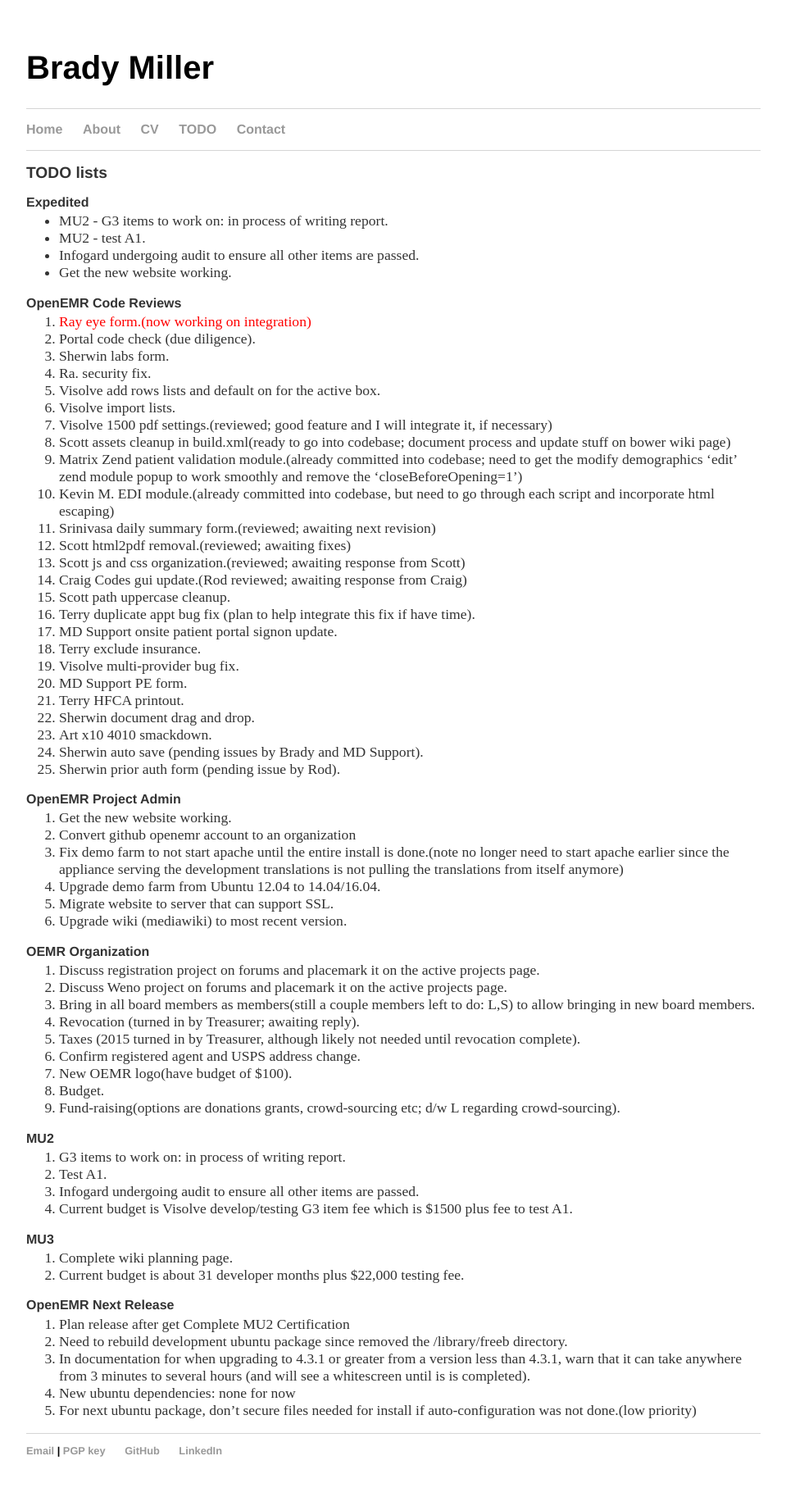
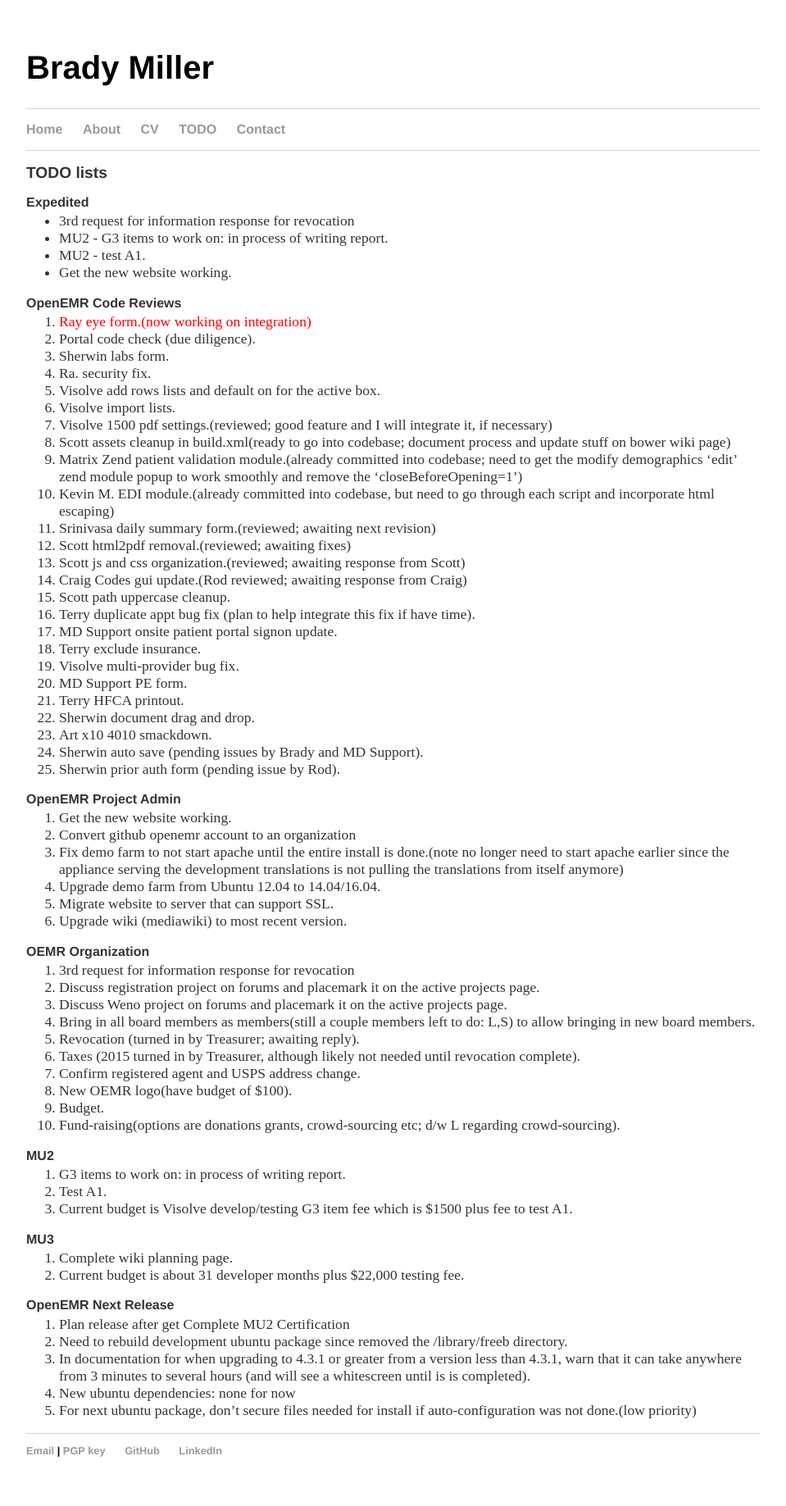
Before and after one commit to bradymiller/bradymiller.github.io, a Jekyll site: the page built from todo/index.md, in a window 1280 px wide. Shown: the whole page at 82% size, without its empty margins (160-1119 px from the left). Built offline with Jekyll 4.4.1, drawn with Linux system fonts in a browser that asks for light colours.

Commit message:
Update todo list

```diff
--- a/todo/index.md
+++ b/todo/index.md
@@ -4,9 +4,9 @@
 ## TODO lists
 
 ### Expedited
+* 3rd request for information response for revocation
 * MU2 - G3 items to work on: in process of writing report.
 * MU2 - test A1.
-* Infogard undergoing audit to ensure all other items are passed.
 * Get the new website working.
 
 ### OpenEMR Code Reviews
@@ -45,6 +45,7 @@
 1. Upgrade wiki (mediawiki) to most recent version.
 
 ### OEMR Organization
+1. 3rd request for information response for revocation
 1. Discuss registration project on forums and placemark it on the active projects page.
 1. Discuss Weno project on forums and placemark it on the active projects page.
 1. Bring in all board members as members(still a couple members left to do: L,S) to allow bringing in new board members.
@@ -58,7 +59,6 @@
 ### MU2
 1. G3 items to work on: in process of writing report.
 1. Test A1.
-1. Infogard undergoing audit to ensure all other items are passed.
 1. Current budget is Visolve develop/testing G3 item fee which is $1500 plus fee to test A1.
 
 ### MU3
```
